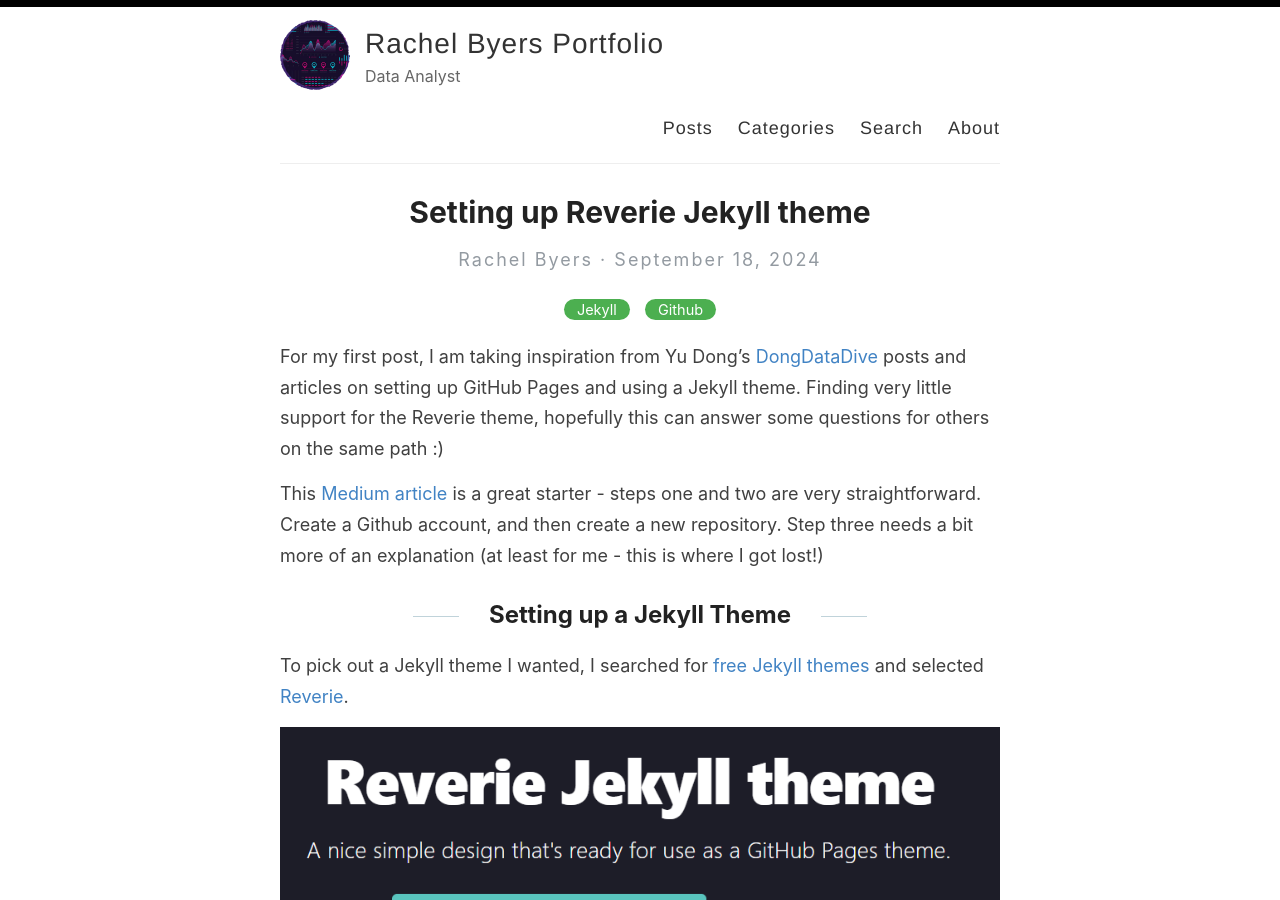
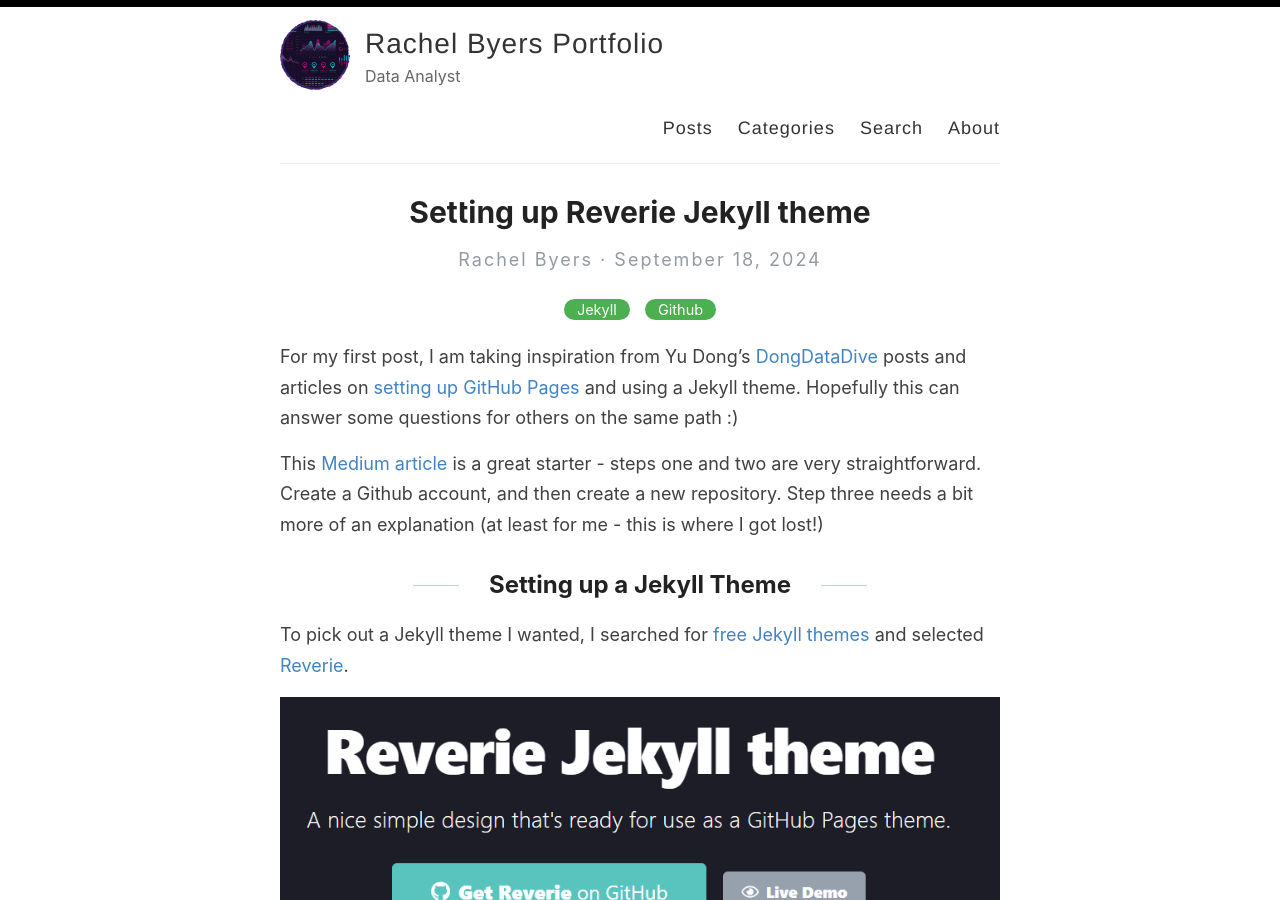
Before and after one commit to rbyers18/github-portfolio, a Jekyll site: the page built from _posts/2024-9-18-Reverie-Jekyll-Theme.md, in a window 1280 px wide and 900 px high. Built offline with Jekyll 4.4.1, drawn with Linux system fonts in a browser that asks for light colours.

Commit message:
Update 2024-9-18-Reverie-Jekyll-Theme.md

```diff
--- a/_posts/2024-9-18-Reverie-Jekyll-Theme.md
+++ b/_posts/2024-9-18-Reverie-Jekyll-Theme.md
@@ -5,8 +5,8 @@ categories: [Jekyll,Github]
 excerpt: Getting setup with the Reverie Jekyll theme.
 ---
 
-For my first post, I am taking inspiration from Yu Dong's [DongDataDive](https://yudong-94.github.io/personal-website/) posts and articles on setting up GitHub Pages and using a Jekyll theme.
-Finding very little support for the Reverie theme, hopefully this can answer some questions for others on the same path :)
+For my first post, I am taking inspiration from Yu Dong's [DongDataDive](https://yudong-94.github.io/personal-website/) posts and articles on [setting up GitHub Pages](https://towardsdatascience.com/building-a-standout-data-science-portfolio-a-comprehensive-guide-6dabd0ec7059) and using a Jekyll theme.
+Hopefully this can answer some questions for others on the same path :)
 
 This [Medium article](https://medium.com/@kapil0123/building-your-stunning-github-portfolio-a-step-by-step-guide-a5e8650c5009) is a great starter - steps one and two are very straightforward. Create a Github account, and then create a new repository. Step three needs a bit more of an explanation (at least for me - this is where I got lost!)
 
```
